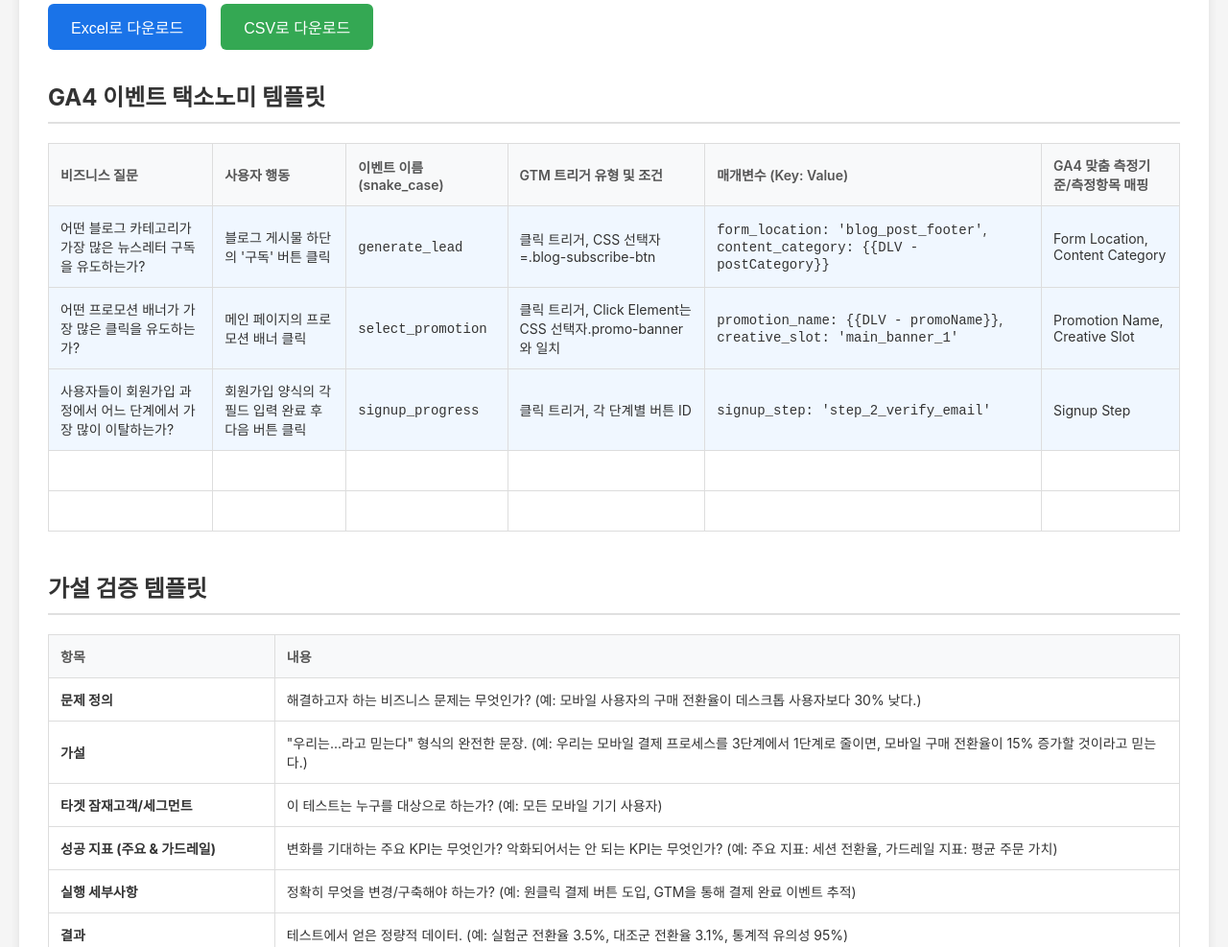
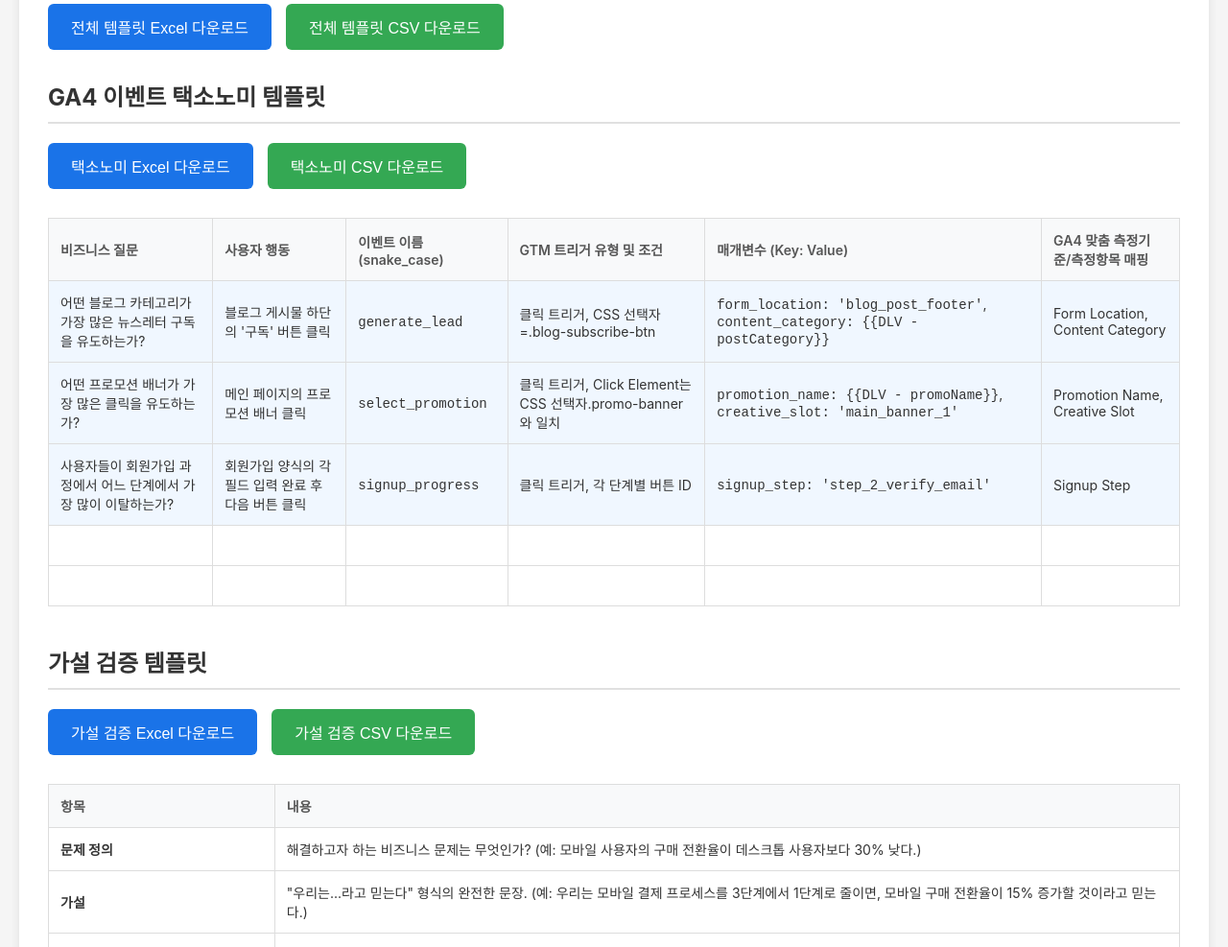
Before and after one commit to data-jeong/lecture, a plain HTML site: page DATA-MARKETING/ga4-taxonomy-template.html in a window 1280 px wide. Shown: the part 299-1286 px from the top of the page at 96% size. Drawn offline with Linux system fonts and the light colour scheme.

Commit message:
Add separate download buttons for each template (GA4 taxonomy and hypothesis)

```diff
--- a/DATA-MARKETING/ga4-taxonomy-template.html
+++ b/DATA-MARKETING/ga4-taxonomy-template.html
@@ -154,12 +154,16 @@
         </div>
 
         <div class="download-section">
-            <button class="btn btn-primary" onclick="exportToExcel()">Excel로 다운로드</button>
-            <button class="btn btn-secondary" onclick="exportToCSV()">CSV로 다운로드</button>
+            <button class="btn btn-primary" onclick="exportAllToExcel()">전체 템플릿 Excel 다운로드</button>
+            <button class="btn btn-secondary" onclick="exportAllToCSV()">전체 템플릿 CSV 다운로드</button>
         </div>
 
         <div class="section">
             <h2>GA4 이벤트 택소노미 템플릿</h2>
+            <div class="download-section">
+                <button class="btn btn-primary" onclick="exportTaxonomyToExcel()">택소노미 Excel 다운로드</button>
+                <button class="btn btn-secondary" onclick="exportTaxonomyToCSV()">택소노미 CSV 다운로드</button>
+            </div>
             <table id="taxonomyTable">
                 <thead>
                     <tr>
@@ -218,6 +222,10 @@
 
         <div class="section">
             <h2>가설 검증 템플릿</h2>
+            <div class="download-section">
+                <button class="btn btn-primary" onclick="exportHypothesisToExcel()">가설 검증 Excel 다운로드</button>
+                <button class="btn btn-secondary" onclick="exportHypothesisToCSV()">가설 검증 CSV 다운로드</button>
+            </div>
             <table id="hypothesisTable">
                 <thead>
                     <tr>
@@ -260,17 +268,108 @@
     </div>
 
     <script>
-        // Excel 다운로드 함수
-        function exportToExcel() {
-            // 두 테이블의 데이터를 결합
+        // 개별 택소노미 Excel 다운로드
+        function exportTaxonomyToExcel() {
+            let excelContent = '<html><head><meta charset="utf-8"/></head><body>';
+            excelContent += '<h2>GA4 이벤트 택소노미 템플릿</h2>';
+            excelContent += document.getElementById('taxonomyTable').outerHTML;
+            excelContent += '</body></html>';
+
+            const blob = new Blob([excelContent], {
+                type: 'application/vnd.ms-excel;charset=utf-8;'
+            });
+
+            const link = document.createElement('a');
+            link.href = URL.createObjectURL(blob);
+            link.download = 'GA4_이벤트_택소노미_템플릿.xls';
+            link.click();
+        }
+
+        // 개별 택소노미 CSV 다운로드
+        function exportTaxonomyToCSV() {
+            let csvContent = 'GA4 이벤트 택소노미 템플릿\n\n';
+            const table = document.getElementById('taxonomyTable');
+            const rows = table.querySelectorAll('tr');
+
+            rows.forEach(row => {
+                const cells = row.querySelectorAll('th, td');
+                const rowData = Array.from(cells).map(cell => {
+                    let text = cell.innerText || cell.textContent;
+                    text = text.replace(/"/g, '""');
+                    if (text.includes(',') || text.includes('\n')) {
+                        text = `"${text}"`;
+                    }
+                    return text;
+                });
+                csvContent += rowData.join(',') + '\n';
+            });
+
+            const BOM = '\uFEFF';
+            const blob = new Blob([BOM + csvContent], {
+                type: 'text/csv;charset=utf-8;'
+            });
+
+            const link = document.createElement('a');
+            link.href = URL.createObjectURL(blob);
+            link.download = 'GA4_이벤트_택소노미_템플릿.csv';
+            link.click();
+        }
+
+        // 개별 가설 검증 Excel 다운로드
+        function exportHypothesisToExcel() {
+            let excelContent = '<html><head><meta charset="utf-8"/></head><body>';
+            excelContent += '<h2>가설 검증 템플릿</h2>';
+            excelContent += document.getElementById('hypothesisTable').outerHTML;
+            excelContent += '</body></html>';
+
+            const blob = new Blob([excelContent], {
+                type: 'application/vnd.ms-excel;charset=utf-8;'
+            });
+
+            const link = document.createElement('a');
+            link.href = URL.createObjectURL(blob);
+            link.download = '가설_검증_워크시트_템플릿.xls';
+            link.click();
+        }
+
+        // 개별 가설 검증 CSV 다운로드
+        function exportHypothesisToCSV() {
+            let csvContent = '가설 검증 템플릿\n\n';
+            const table = document.getElementById('hypothesisTable');
+            const rows = table.querySelectorAll('tr');
+
+            rows.forEach(row => {
+                const cells = row.querySelectorAll('th, td');
+                const rowData = Array.from(cells).map(cell => {
+                    let text = cell.innerText || cell.textContent;
+                    text = text.replace(/"/g, '""');
+                    if (text.includes(',') || text.includes('\n')) {
+                        text = `"${text}"`;
+                    }
+                    return text;
+                });
+                csvContent += rowData.join(',') + '\n';
+            });
+
+            const BOM = '\uFEFF';
+            const blob = new Blob([BOM + csvContent], {
+                type: 'text/csv;charset=utf-8;'
+            });
+
+            const link = document.createElement('a');
+            link.href = URL.createObjectURL(blob);
+            link.download = '가설_검증_워크시트_템플릿.csv';
+            link.click();
+        }
+
+        // 전체 Excel 다운로드
+        function exportAllToExcel() {
             let excelContent = '<html><head><meta charset="utf-8"/></head><body>';
 
-            // 첫 번째 테이블
             excelContent += '<h2>GA4 이벤트 택소노미 템플릿</h2>';
             excelContent += document.getElementById('taxonomyTable').outerHTML;
             excelContent += '<br/><br/>';
 
-            // 두 번째 테이블
             excelContent += '<h2>가설 검증 템플릿</h2>';
             excelContent += document.getElementById('hypothesisTable').outerHTML;
 
@@ -282,15 +381,14 @@
 
             const link = document.createElement('a');
             link.href = URL.createObjectURL(blob);
-            link.download = 'GA4_택소노미_템플릿.xls';
+            link.download = 'GA4_전체_템플릿.xls';
             link.click();
         }
 
-        // CSV 다운로드 함수
-        function exportToCSV() {
+        // 전체 CSV 다운로드
+        function exportAllToCSV() {
             let csvContent = '';
 
-            // 첫 번째 테이블
             csvContent += 'GA4 이벤트 택소노미 템플릿\n\n';
             const table1 = document.getElementById('taxonomyTable');
             const rows1 = table1.querySelectorAll('tr');
@@ -299,7 +397,6 @@
                 const cells = row.querySelectorAll('th, td');
                 const rowData = Array.from(cells).map(cell => {
                     let text = cell.innerText || cell.textContent;
-                    // CSV 형식을 위해 쉼표와 줄바꿈 처리
                     text = text.replace(/"/g, '""');
                     if (text.includes(',') || text.includes('\n')) {
                         text = `"${text}"`;
@@ -311,7 +408,6 @@
 
             csvContent += '\n\n가설 검증 템플릿\n\n';
 
-            // 두 번째 테이블
             const table2 = document.getElementById('hypothesisTable');
             const rows2 = table2.querySelectorAll('tr');
 
@@ -328,7 +424,6 @@
                 csvContent += rowData.join(',') + '\n';
             });
 
-            // BOM 추가 (한글 인코딩을 위해)
             const BOM = '\uFEFF';
             const blob = new Blob([BOM + csvContent], {
                 type: 'text/csv;charset=utf-8;'
@@ -336,7 +431,7 @@
 
             const link = document.createElement('a');
             link.href = URL.createObjectURL(blob);
-            link.download = 'GA4_택소노미_템플릿.csv';
+            link.download = 'GA4_전체_템플릿.csv';
             link.click();
         }
 
```
